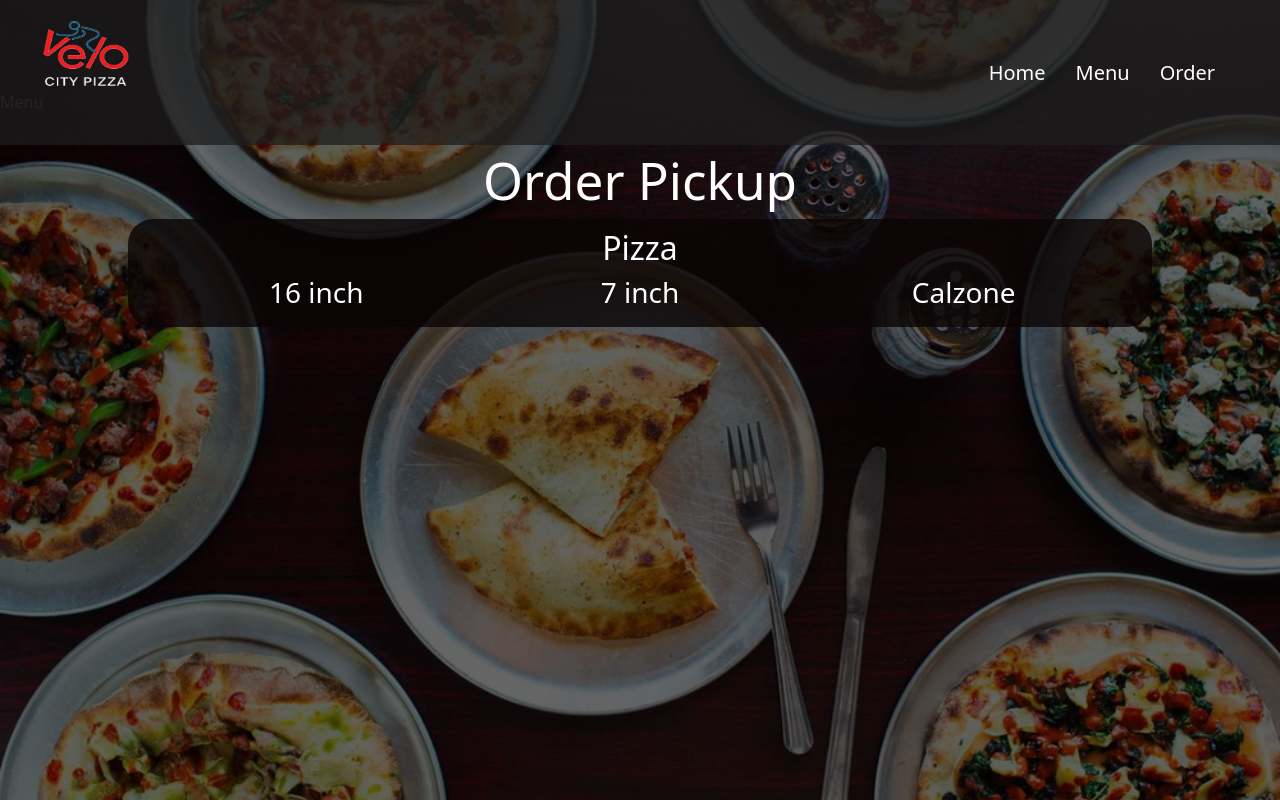
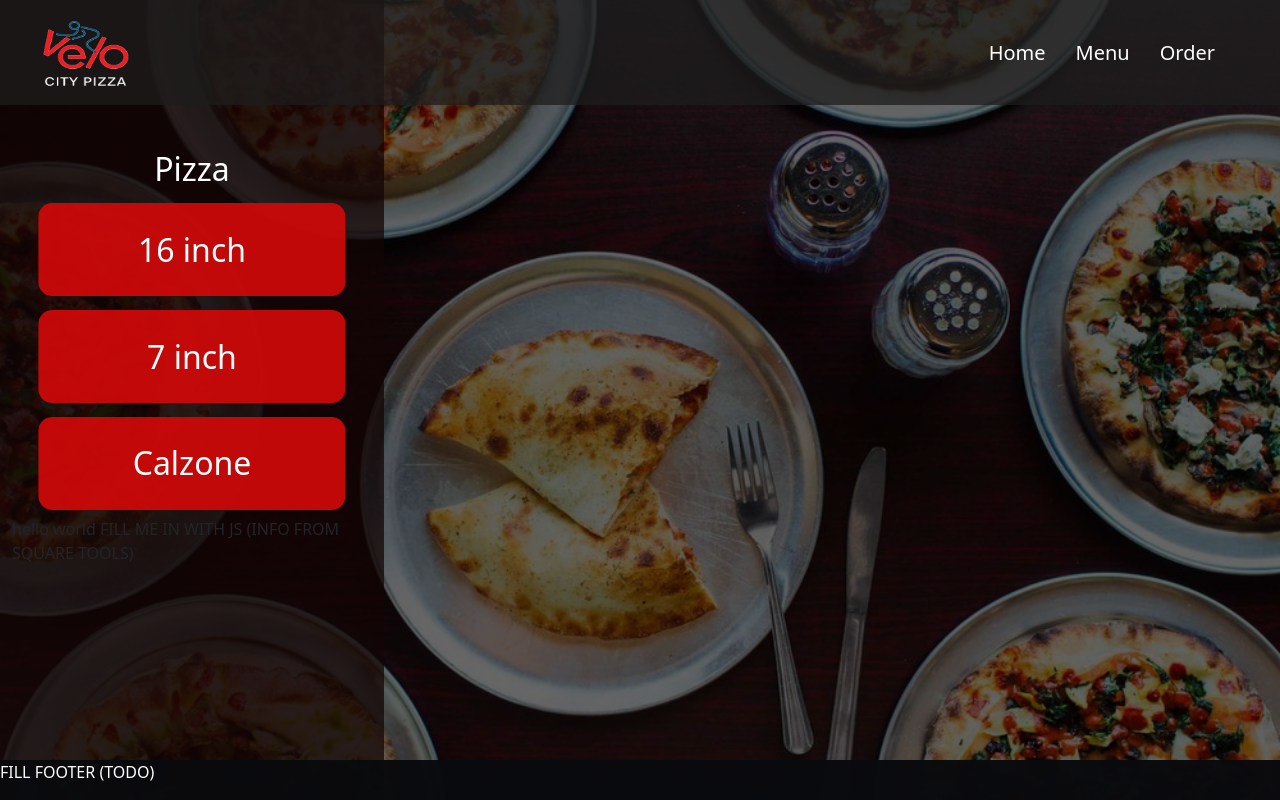
Before and after one commit to Lants/velo-city-pizza-flask, a Flask app: page /order_ahead in a window 1280 px wide. Run offline with Flask 2, Linux system fonts and the light colour scheme; some libraries are stand-ins or nearby versions.

Commit message:
Reformat order page layout, small tweaks to templates

```diff
--- a/src/static/css/order.css
+++ b/src/static/css/order.css
@@ -1,16 +1,15 @@
+/* Navbar Modifications */
+nav {
+    background-color: #292e37a8;
+}
+
 /* ------------------ORDER_AHEAD--------------------------- */
 #order-selections-container {
-    height: 90%;
-    width: 80%;
-    padding: 10px 3vw;
-    border-radius: 25px;
-    background-color: rgba(11, 4, 4, 0.8);
-}
-
-#order-selections-container h3, h2{
-    text-align: center;
-    color:rgb(255, 255, 255);
-    font-weight: 100;
+    height: 100vh;
+    width: 30%;
+    position: absolute;
+    padding-top: 150px;
+    background-color: rgba(20, 5, 5, 0.745);
 }
 
 .pizza-choice {
@@ -19,7 +18,8 @@
 
 #order-ahead {
     width: 100vw;
-    padding-top: 150px;
+    padding: 0;
+    margin: 0;
     /* height: 100vh; */
 }
 
@@ -30,3 +30,37 @@
     font-weight: 400;
     text-align: center;
 }
+
+h2 {
+    text-align: center;
+    color: white;
+}
+
+#order-selections-container button {
+    text-align: center;
+    color:rgb(255, 255, 255);
+    font-weight: 100;
+    font-size: 2em;
+}
+
+#order-selections-container button {
+    background-color: rgba(206, 9, 9, 0.934);
+    position: relative;
+    border-radius: 14px;
+    left: 50%;
+    transform: translateX(-50%);
+    border: 0px solid rgb(0, 0, 0);
+    width: 80%;
+    padding: 0.7em 0;
+    margin: 7px 0;
+}
+
+#order-selections-container button:hover {
+    background-color: rgba(153, 9, 4, 0.999);
+    transition: background-color 1s;
+}
+
+.pizza-toppings {
+    width: 100%;
+    /* display: none; */
+}
--- a/src/static/css/template.css
+++ b/src/static/css/template.css
@@ -6,6 +6,15 @@
 html {
     font-family: Arial, Helvetica, sans-serif;
     font-weight: 300;
+}
+
+footer {
+    position: absolute;
+    bottom: 0;
+    width: 100%;
+    height: 2.5rem;
+    background-color: #0a0b0efa;
+    color: white;
 }
 
 /*----------REUSABLE COMPONENTS----------*/
@@ -27,6 +36,21 @@
     margin: 0 auto;
     margin-top: 30px;
     margin-bottom: 50px;
+}
+
+.orange-button {
+    background-color: rgba(39, 7, 1, 0.762);
+    width: 100%;
+    height: 100%;
+    border: 3px solid rgb(176, 38, 38);
+    border-radius: 10px;
+    overflow: hidden;
+}
+
+.orange-button:hover {
+    background-color: rgba(221, 33, 0, 0.744);
+    transition: background-color 1s;
+    border-radius: 10px;
 }
 
 /*-----------------HEADER---------------------------*/
@@ -125,7 +149,7 @@
 }
 
 #header .headline-container a:hover, #header .headline-container a:active{
-    background-color: #24e098;
+    background-color: rgba(221, 33, 0, 0.744);
     transition: background-color 1s;
 }
 
@@ -167,3 +191,50 @@
     transform: translate(-50%, 0%);
 
 }
+
+
+
+/*START this is for responsive nav bar*/
+.mobile-menu{
+    display:none;
+}
+
+@media only screen and (max-width: 700px) {
+    #header nav img{
+        display: none;
+    }
+    #header li{
+        float: none;
+        padding: 15px 0;
+        padding-left: 40px;
+    }
+    nav ul{
+        position: static;
+        max-height: 0;
+        overflow: hidden;
+        transform: translate(0,0);
+    }
+    #header nav{
+        background-color: #292E37;
+        padding-top: 0;
+        position: fixed;
+        width: 100%;
+        z-index: 99;
+        padding: 0;
+
+
+    }
+    .mobile-menu{
+        color: white;
+        padding: 15px 0;
+        padding-left: 20px;
+        display: block;
+    }
+     .show{
+        max-height: 300px;
+    }
+    #header h1{
+      font-size: 40px;
+    }
+}
+/*END this is for responsive nav bar*/
--- a/src/static/js/order_ahead.js
+++ b/src/static/js/order_ahead.js
@@ -12,11 +12,13 @@
 
 function orderAheadInit() {
     console.log("Page Init: Order Ahead");
-    var socket = io.connect(base_url);
+    // var socket = io.connect(base_url);
 
-    socket.on('connect', function() {
-        socket.emit("order-ahead-ready")
-    });
+    // socket.on('connect', function() {
+    //     socket.emit("order-ahead-ready")
+    // });
 
-    let order_selections = document.getElementById('order-selections-r1c1');
+    let order_selections = document.getEle-1.12.2-14.23.5.2860.mentById('order-selections-r1c1');
+
+
 }
--- a/src/templates/order_ahead.html
+++ b/src/templates/order_ahead.html
@@ -7,31 +7,41 @@
 {% block content %}
 
 <header id="header">
-    {% include "navbar.html" %}
     <div id="order-ahead">
-        <h1>Order Pickup</h1>
+        {% include "navbar.html" %}
         <div id="order-selections-container" class="container">
-            <!-- JS: ORDER SELECTIONS HEADER (back button, title, etc) -->
+
+            <!-- TODO: ORDER SELECTIONS HEADER (back button, title, etc) -->
+<!------------------------ PIZZA CATEGORY ------------------------------------------------>
             <div id="order-selections-pizza" class="row">
                 <h2>Pizza</h2>
                 <br>
-                <div id="pizza-selections-16" class="col pizza-choice">
-                    <h3>16 inch</h3>
+                <button id="pizza-selections-16" class="pizza-choice">
+                    16 inch
+                </button>
+                <button id="pizza-selections-7" class="pizza-choice">
+                    7 inch
+                </button>
+                <button id="pizza-selections-calzone" class="pizza-choice">
+                    Calzone
                 </div>
-                <div id="pizza-selections-7" class="col pizza-choice">
-                    <h3>7 inch</h3>
-                </div>
-                <div id="pizza-selections-calzone" class="col pizza-choice">
-                    <h3>Calzone</h3>
+
+    <!---------------------- PIZZA OPTIONS: 16 INCH  ------------------------------>
+                <div class="pizza-toppings" id="row pizza-toppings-16">
+                    hello world
+                    FILL ME IN WITH JS (INFO FROM SQUARE TOOLS)
                 </div>
             </div>
             <div id="order-selections-r2" class="row">
-
             </div>
         </div>
     </div>
 </header>
 
-<script src="https://cdn.socket.io/4.5.0/socket.io.min.js" integrity="sha384-7EyYLQZgWBi67fBtVxw60/OWl1kjsfrPFcaU0pp0nAh+i8FD068QogUvg85Ewy1k" crossorigin="anonymous"></script>
+<footer>
+  <p>FILL FOOTER (TODO)</p>
+</footer>
+
+<!-- <script src="https://cdn.socket.io/4.5.0/socket.io.min.js" integrity="sha384-7EyYLQZgWBi67fBtVxw60/OWl1kjsfrPFcaU0pp0nAh+i8FD068QogUvg85Ewy1k" crossorigin="anonymous"></script> -->
 <script src="{{ url_for('static', filename='js/order_ahead.js') }}"></script>
 {% endblock content %}
```
Also changed, not shown: src/square_tools/retrieve_catalog.py (+12 -5 lines), src/static/css/main.css (+14 -68 lines), src/templates/index.html (+10 -2 lines), 1 other file.
